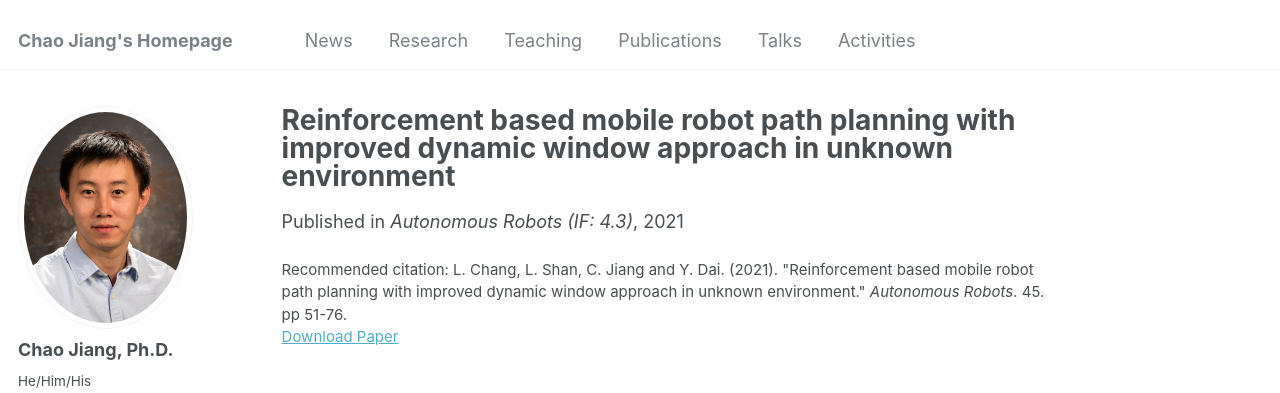
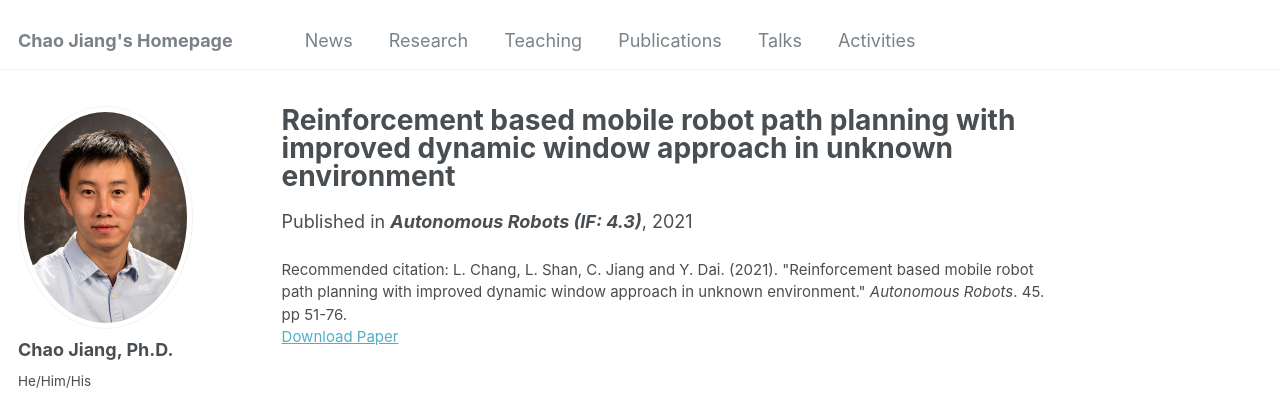
Before and after one commit to cjiang6/cjiang6.github.io, a Jekyll site: the page built from _publications/2021-11-16.md, in a window 1280 px wide. Shown: the top 393 px of the page. Built offline with Jekyll 4.4.1, drawn with Linux system fonts in a browser that asks for light colours; some web fonts are replaced.

Commit message:
Update 2021-11-16.md

```diff
--- a/_publications/2021-11-16.md
+++ b/_publications/2021-11-16.md
@@ -5,7 +5,7 @@ category: manuscripts
 #permalink: /publication/2015-10-01-paper-title-number-3
 #excerpt: 'This paper is about the number 3. The number 4 is left for future work.'
 date: 2021-11-16
-venue: 'Autonomous Robots (IF: 4.3)'
+venue: '<b>Autonomous Robots (IF: 4.3)</b>'
 #slidesurl: 'http://academicpages.github.io/files/slides3.pdf'
 paperurl: 'https://link.springer.com/article/10.1007/s10514-020-09947-4'
 citation: 'L. Chang, L. Shan, C. Jiang and Y. Dai. (2021). &quot;Reinforcement based mobile robot path planning with improved dynamic window approach in unknown environment.&quot; <i>Autonomous Robots</i>. 45. pp 51-76.'
```
